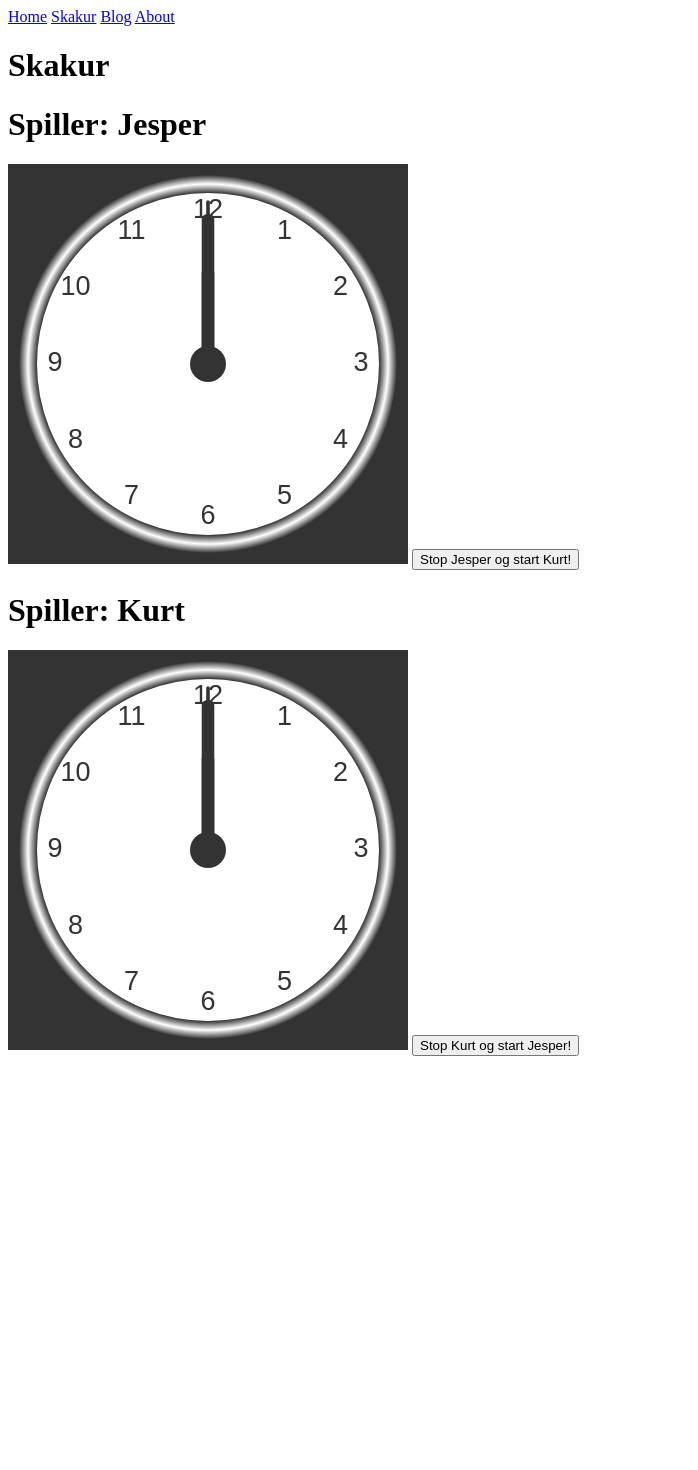
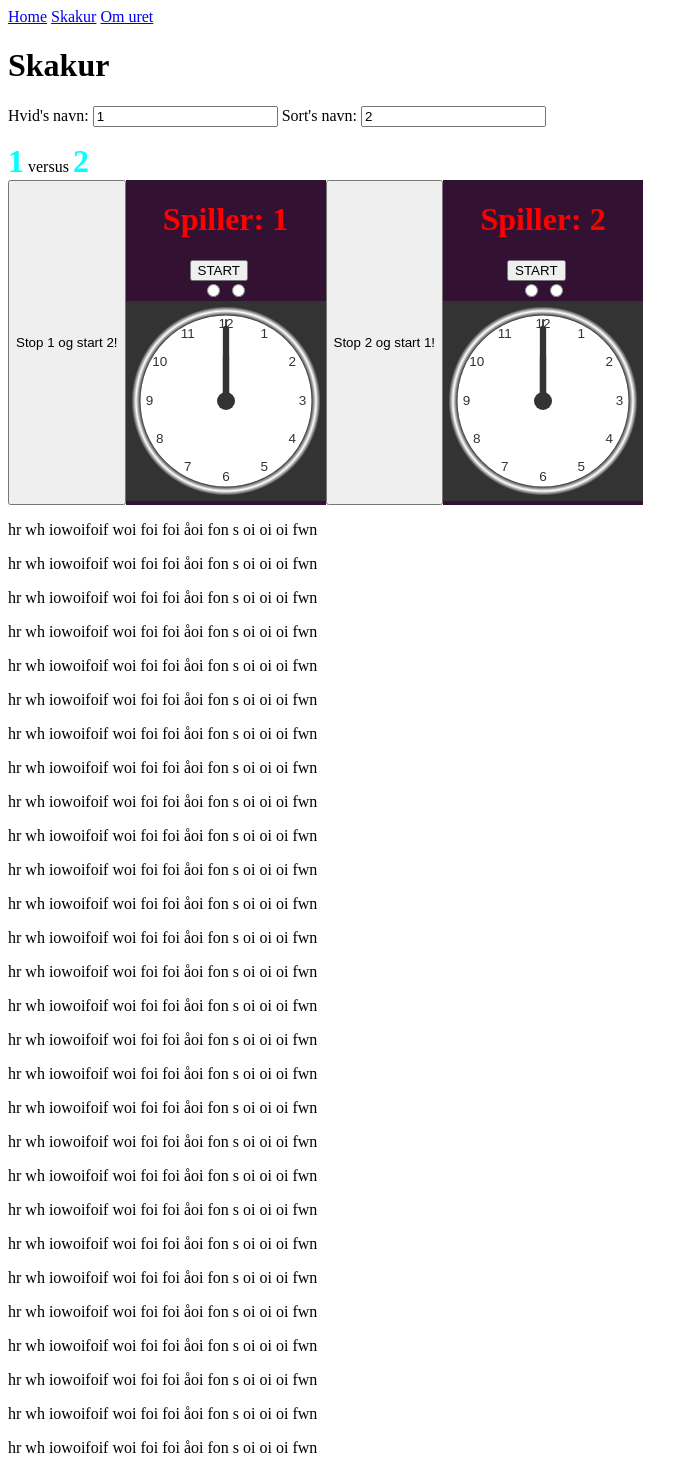
Before and after one commit to JesperHogstedDk/svelte-skakur, a SvelteKit app: page /skak in a window 1280 px wide. Shown: the top 1470 px of the page, without its empty margins (0-698 px from the left). Before the commit the page ends 1064 px from the top, so only its background shows below. Built offline with nearby package versions, Linux system fonts and the light colour scheme.

Commit message:
Layout ure ved siden af hinanden

```diff
--- a/src/routes/+layout.svelte
+++ b/src/routes/+layout.svelte
@@ -1,8 +1,8 @@
 <nav>
 	<a href="/">Home</a>
 	<a href="/skak">Skakur</a>
-    <a href="/blog">Blog</a>
-	<a href="/about">About</a>
+    <!-- <a href="/blog">Blog</a> -->
+	<a href="/om">Om uret</a>
 </nav>
 
 <slot/>
--- a/src/routes/about/+page.svelte
+++ /dev/null
@@ -1 +0,0 @@
-<h1>About page</h1>
--- a/src/routes/skak/+page.svelte
+++ b/src/routes/skak/+page.svelte
@@ -6,14 +6,32 @@
 	/** * @type {Skakur}  */
 	let skakur2;
 
-	let playerName1 = 'Jesper';
-	let playerName2 = 'Kurt';
+	let playerName1 = '1';
+	let playerName2 = '2';
 </script>
 
 <h1>Skakur</h1>
-<span>
-	<Skakur bind:this={skakur1} playerName={playerName1} />
-	<button on:click={() => {
+<p>
+	<label
+		>Hvid's navn:
+		<input bind:value={playerName1} placeholder="skriv hvid spiller's navn her" />
+	</label>
+	<label
+		>Sort's navn:
+		<input bind:value={playerName2} placeholder="skriv sort spiller's navn her" />
+	</label>
+</p>
+
+<div class="versus">
+	<h1>{playerName1}</h1>
+	<span>versus</span>
+	<h1>{playerName2}</h1>
+</div>
+
+
+<div class="ur">
+		<button
+			on:click={() => {
 				skakur1.stopUr();
 				skakur2.startUr();
 			}}
@@ -21,12 +39,48 @@
 			Stop {playerName1} og start {playerName2}!
 		</button>
 
-	<Skakur bind:this={skakur2} playerName={playerName2} />
-	<button on:click={() => {
+	<Skakur bind:this={skakur1} playerName={playerName1} />
+
+	<button
+		on:click={() => {
 			skakur2.stopUr();
 			skakur1.startUr();
 		}}
 	>
 		Stop {playerName2} og start {playerName1}!
 	</button>
-</span>
+
+	<Skakur bind:this={skakur2} playerName={playerName2} />
+</div>
+
+<p>hr wh iowoifoif woi foi foi  åoi fon s oi oi oi  fwn</p>
+<p>hr wh iowoifoif woi foi foi  åoi fon s oi oi oi  fwn</p><p>hr wh iowoifoif woi foi foi  åoi fon s oi oi oi  fwn</p><p>hr wh iowoifoif woi foi foi  åoi fon s oi oi oi  fwn</p>
+<p>hr wh iowoifoif woi foi foi  åoi fon s oi oi oi  fwn</p>
+<p>hr wh iowoifoif woi foi foi  åoi fon s oi oi oi  fwn</p><p>hr wh iowoifoif woi foi foi  åoi fon s oi oi oi  fwn</p><p>hr wh iowoifoif woi foi foi  åoi fon s oi oi oi  fwn</p>
+<p>hr wh iowoifoif woi foi foi  åoi fon s oi oi oi  fwn</p>
+<p>hr wh iowoifoif woi foi foi  åoi fon s oi oi oi  fwn</p><p>hr wh iowoifoif woi foi foi  åoi fon s oi oi oi  fwn</p><p>hr wh iowoifoif woi foi foi  åoi fon s oi oi oi  fwn</p><p>hr wh iowoifoif woi foi foi  åoi fon s oi oi oi  fwn</p>
+<p>hr wh iowoifoif woi foi foi  åoi fon s oi oi oi  fwn</p><p>hr wh iowoifoif woi foi foi  åoi fon s oi oi oi  fwn</p><p>hr wh iowoifoif woi foi foi  åoi fon s oi oi oi  fwn</p>
+<p>hr wh iowoifoif woi foi foi  åoi fon s oi oi oi  fwn</p>
+<p>hr wh iowoifoif woi foi foi  åoi fon s oi oi oi  fwn</p><p>hr wh iowoifoif woi foi foi  åoi fon s oi oi oi  fwn</p><p>hr wh iowoifoif woi foi foi  åoi fon s oi oi oi  fwn</p>
+<p>hr wh iowoifoif woi foi foi  åoi fon s oi oi oi  fwn</p>
+<p>hr wh iowoifoif woi foi foi  åoi fon s oi oi oi  fwn</p><p>hr wh iowoifoif woi foi foi  åoi fon s oi oi oi  fwn</p><p>hr wh iowoifoif woi foi foi  åoi fon s oi oi oi  fwn</p><p>hr wh iowoifoif woi foi foi  åoi fon s oi oi oi  fwn</p>
+<p>hr wh iowoifoif woi foi foi  åoi fon s oi oi oi  fwn</p><p>hr wh iowoifoif woi foi foi  åoi fon s oi oi oi  fwn</p><p>hr wh iowoifoif woi foi foi  åoi fon s oi oi oi  fwn</p>
+<p>hr wh iowoifoif woi foi foi  åoi fon s oi oi oi  fwn</p>
+<p>hr wh iowoifoif woi foi foi  åoi fon s oi oi oi  fwn</p><p>hr wh iowoifoif woi foi foi  åoi fon s oi oi oi  fwn</p><p>hr wh iowoifoif woi foi foi  åoi fon s oi oi oi  fwn</p>
+<p>hr wh iowoifoif woi foi foi  åoi fon s oi oi oi  fwn</p>
+<p>hr wh iowoifoif woi foi foi  åoi fon s oi oi oi  fwn</p><p>hr wh iowoifoif woi foi foi  åoi fon s oi oi oi  fwn</p><p>hr wh iowoifoif woi foi foi  åoi fon s oi oi oi  fwn</p>
+
+
+<style>
+	.versus h1 {
+		color: aqua;
+		display: inline;
+		/* position: sticky; */
+	}
+
+	.ur {
+		color: red;
+		display: inline-flex;
+
+	}
+</style>
--- a/src/routes/skak/skakur.svelte
+++ b/src/routes/skak/skakur.svelte
@@ -26,18 +26,19 @@
 	const ur = {
 		init: function () {
 			radius = skakCanvas.height / 2;
-			console.log(radius);
+			// console.log(`Radius: ${radius}`);
 
 			let ct = skakCanvas.getContext('2d');
 			if (ct !== null) {
 				ct.translate(radius, radius);
 				context = ct;
-				radius = radius * 0.90
+				radius = radius * 0.9;
 			}
+			// console.log(`Radius: ${radius}`);
 			this.drawClock();
 		},
 		drawClock: function () {
-			console.log({ playerName }.playerName + ' drawClock med timeoutId=' + timeoutId);
+			console.log(`${ playerName } kalder drawClock med timeoutId=${timeoutId}`);
 			this.drawFace();
 			this.drawNumbers();
 			this.drawTime();
@@ -121,30 +122,61 @@
 			context.rotate(-pos);
 		},
 		stopUret: function () {
-			console.log(timeoutId);
+			//console.log(timeoutId);
 			clearInterval(/*** @type number | NodeJS.Timeout} */ timeoutId);
 		},
 		startUret: function () {
-			clearInterval(/*** @type number | NodeJS.Timeout} */ timeoutId);
+			if (timeoutId !== undefined) {
+				clearInterval(/*** @type number | NodeJS.Timeout} */ timeoutId);
+			}
 			timeoutId = setInterval(() => ur.drawClock(), 1000);
-			console.log(`Ny timeoutId=` + timeoutId);
+			//console.log(`Ny timeoutId=` + timeoutId);
 		}
 	};
 
 	export function stopUr() {
 		console.log({ playerName }.playerName + ' stopper uret med timeoutId=' + timeoutId);
 		ur.stopUret();
+		console.log(`Player ${playerName} Ny timeoutId=${timeoutId}`);
 	}
 
 	export function startUr() {
-		console.log({ playerName }.playerName + ' stopper uret med timeotId=' + timeoutId);
+		console.log({ playerName }.playerName + ' stopper uret med timeoutId=' + timeoutId);
 		ur.startUret();
 		console.log(`Ny timeoutId=` + timeoutId);
 	}
+
+	//$: dispatchEvent('click', playerName);
 </script>
 
+<div class="ur">
+	<h1>Spiller: {playerName}</h1>
+	<button class="right" on:click={() => ur.startUret}>START</button>
+	<div class="right">
+		<input type="radio" name="StartStop" />
+		<input type="radio" name="StartStop" />
+	</div>
+	<canvas bind:this={skakCanvas} width="200" height="200" />
+</div>
+
 <style>
+	.ur {
+		background-color: #313;
+		/* margin: 1em; */
+		display: inline-block;
+		/* position: absolute;
+		right: auto;		 */
+	}
+	.right {
+		/* float: right; */
+		position: relative;
+		left: 4.8em;
+	}
+	h1 {
+		background-color: #313;
+		text-align: center;
+	}
+	canvas {
+		background-color: #333;
+	}
 </style>
-
-<h1>Spiller: {playerName}</h1>
-<canvas bind:this={skakCanvas} width="400" height="400" style="background-color:#333" />
```
Also changed, not shown: src/routes/om/+page.svelte (added, +27 -0 lines). Lines whose indentation alone changed are shown as unchanged.
